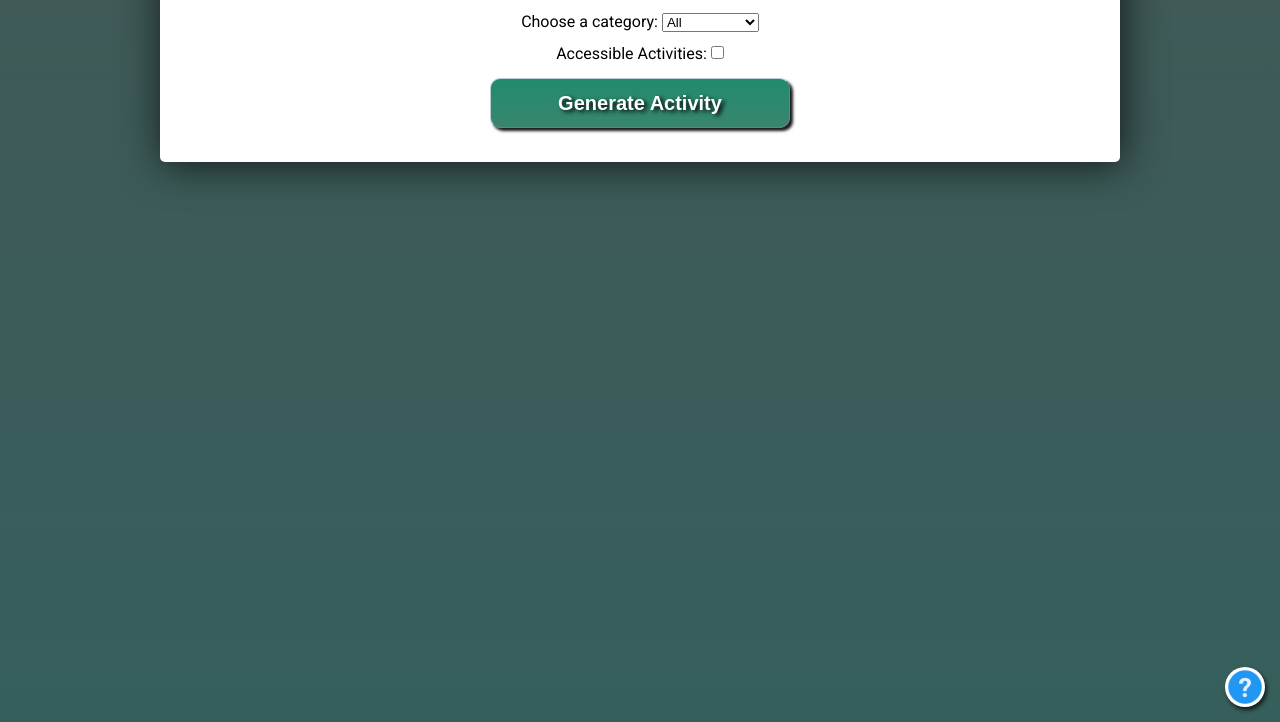
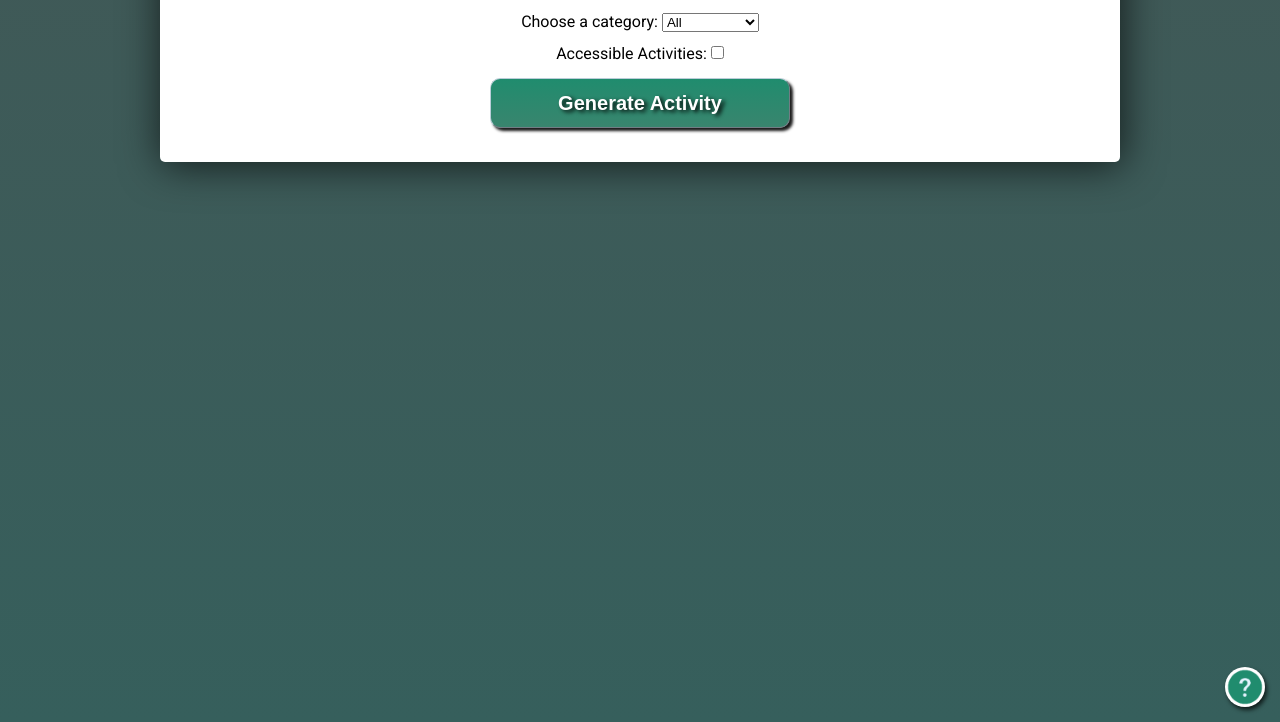
Before and after one commit to djbradleyii/random-activity-generator-app, a plain HTML site: page index.html in a window 1280 px wide. Both pictures are taken after a click on the button "Let's Get Started!". Shown: the part 78-800 px from the top of the page. Drawn offline with nearby package versions, Linux system fonts and the light colour scheme.

Commit message:
updates help icon file name and color

```diff
--- a/index.html
+++ b/index.html
@@ -12,7 +12,7 @@
 <body>
     <header>
         <h1>Random Activity Generator</h1>
-        <img src="icons8-help-96.png" class="helpIcon" alt="help" title="Help"></a>
+        <img src="helpIcon.png" class="helpIcon" alt="help" title="Help"></a>
     </header>
     <form id="activity-form">
         <div class="category-section">
```
Also changed, not shown: helpIcon.png (added).
